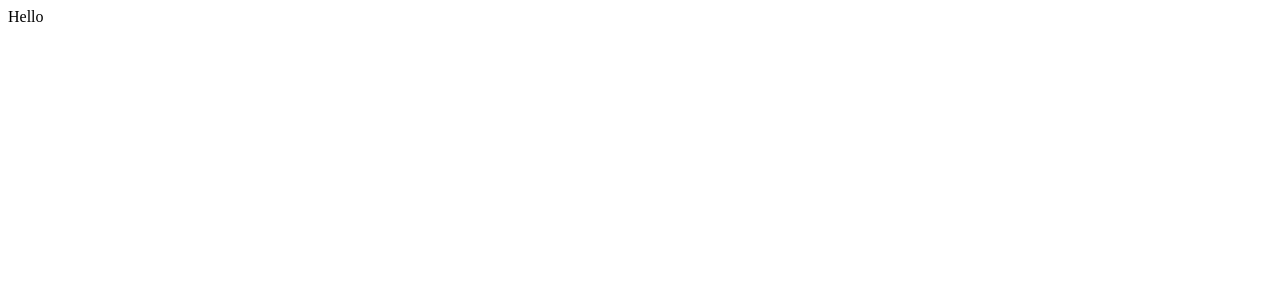
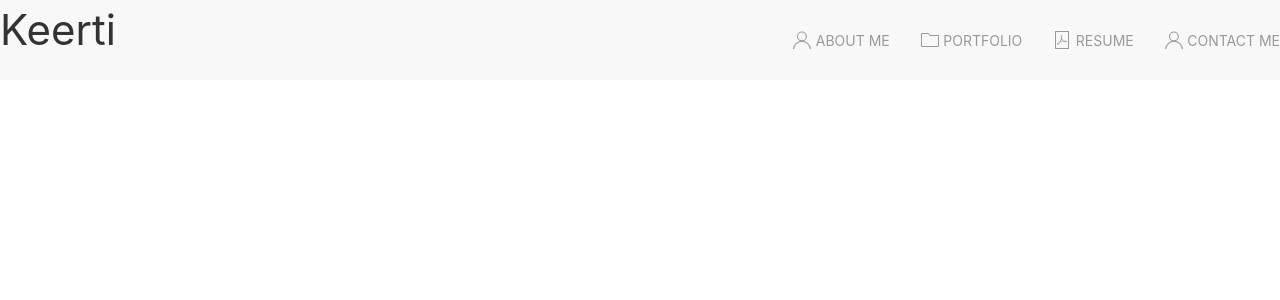
Before and after one commit to 17keerti/react-portfolio, a React (Create React App) app in the folder portfolio/: page / in a window 1280 px wide. Shown: the top 300 px of the page. Built offline with nearby package versions, Linux system fonts and the light colour scheme.

Commit message:
add Header and Navbar

```diff
--- a/portfolio/public/index.html
+++ b/portfolio/public/index.html
@@ -8,6 +8,9 @@
   <meta name="theme-color" content="#000000" />
   <meta name="description" content="Web site created using create-react-app" />
   <link rel="apple-touch-icon" href="%PUBLIC_URL%/logo192.png" />
+  <link rel="stylesheet" href="https://cdn.jsdelivr.net/npm/uikit@3.14.1/dist/css/uikit.min.css" />
+  <script src="https://cdn.jsdelivr.net/npm/uikit@3.14.1/dist/js/uikit.min.js"></script>
+  <script src="https://cdn.jsdelivr.net/npm/uikit@3.14.1/dist/js/uikit-icons.min.js"></script>
   <!--
       manifest.json provides metadata used when your web app is installed on a
       user's mobile device or desktop. See https://developers.google.com/web/fundamentals/web-app-manifest/
--- a/portfolio/src/App.js
+++ b/portfolio/src/App.js
@@ -1,5 +1,8 @@
+import React from "react";
+import Header from "./components/Header";
+
 function App() {
-  return <div> Hello</div>;
+  return <Header />;
 }
 
 export default App;
--- /dev/null
+++ b/portfolio/src/components/Header.js
@@ -0,0 +1,8 @@
+import React from "react";
+import Navbar from "./Navbar";
+
+function Header() {
+  return <Navbar />;
+}
+
+export default Header;
--- /dev/null
+++ b/portfolio/src/components/Navbar.js
@@ -0,0 +1,44 @@
+import React from "react";
+
+const styles = {
+  navbar: {
+    display: "flex",
+    justifyContent: "flex-end",
+  },
+};
+
+function Navbar() {
+  return (
+    <nav className="uk-navbar-container" uk-navbar style={styles.navbar}>
+      <div className="uk-navbar-left">
+        <h1>Keerti</h1>
+      </div>
+      <div className="uk-navbar-right">
+        <ul className="uk-navbar-nav">
+          <li>
+            <a href="#aboutme">
+              <span uk-icon="user"></span>About Me
+            </a>
+          </li>
+          <li>
+            <a href="#projects">
+              <span uk-icon="folder"></span>Portfolio
+            </a>
+          </li>
+          <li>
+            <a target="blank" href="Keerti_Resume.pdf">
+              <span uk-icon="file-pdf"></span>Resume
+            </a>
+          </li>
+          <li>
+            <a href="#contactme">
+              <span uk-icon="user"></span>Contact me
+            </a>
+          </li>
+        </ul>
+      </div>
+    </nav>
+  );
+}
+
+export default Navbar;
```
Also changed, not shown: 1 other file (tests, documents, lock files or other folders).
